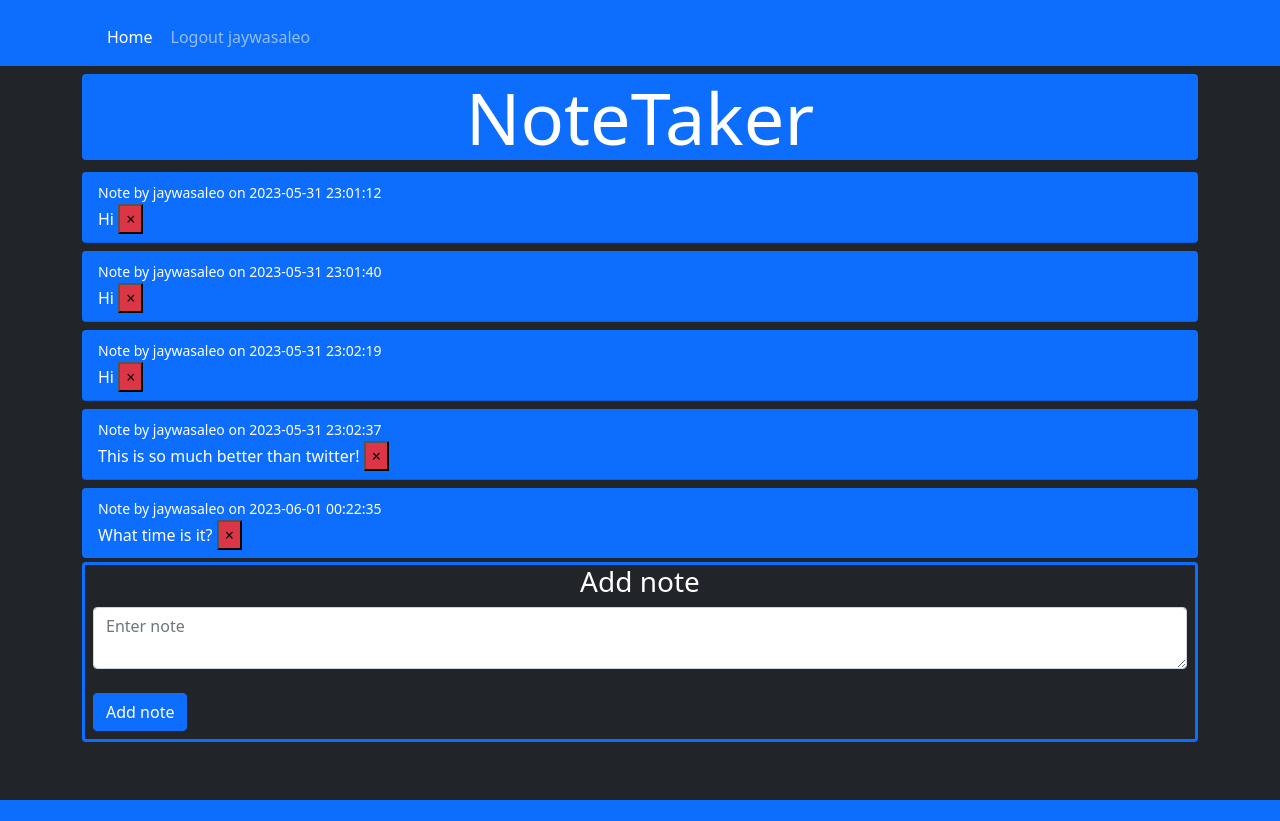
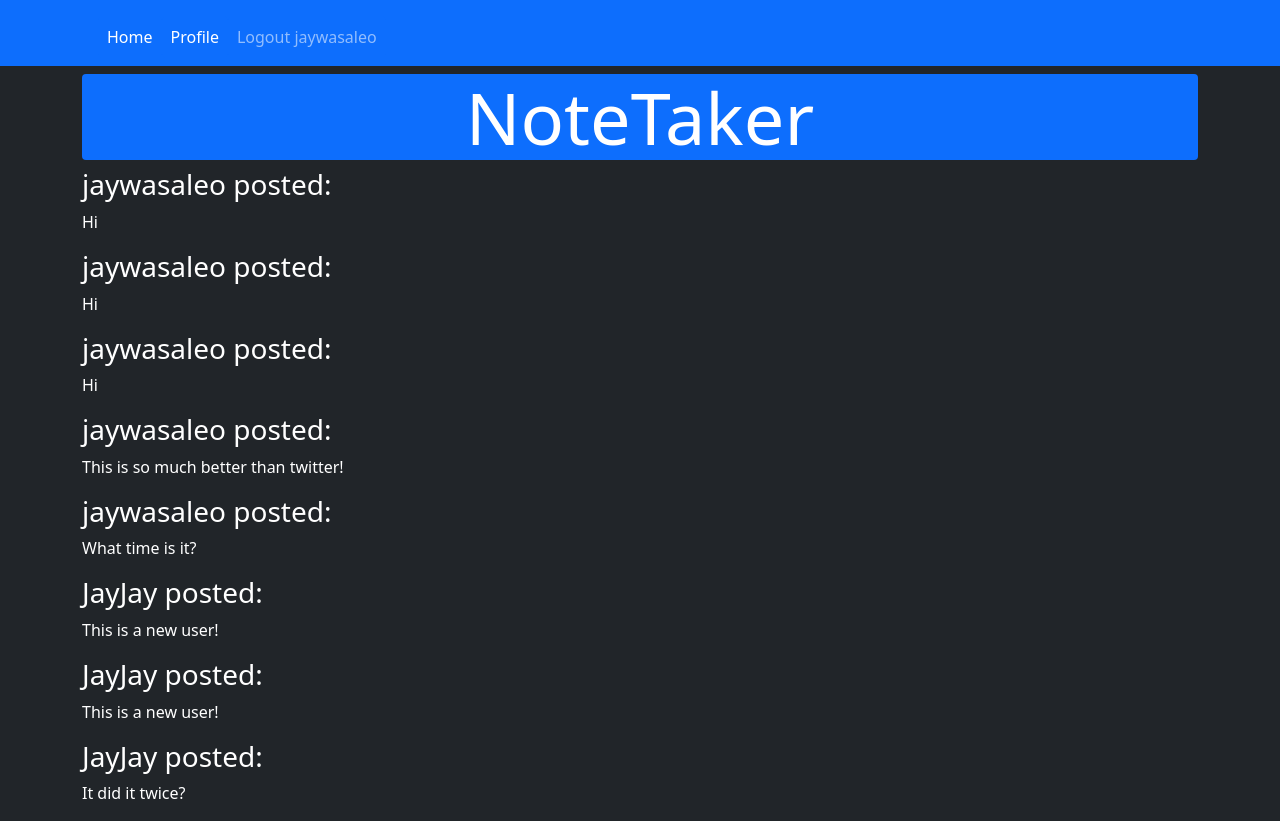
Before and after one commit to jashawnsyce/TestFlaskWebsite, a Flask app: page / in a window 1280 px wide. Before the commit the page ends 800 px from the top, so only its background shows below. Run offline with Flask 3, Linux system fonts and the light colour scheme; a user stored in the database is signed in.

Commit message:
added profile pages. home page now shows all users notes

```diff
--- a/website/templates/base.html
+++ b/website/templates/base.html
@@ -17,7 +17,8 @@
                 <ul class="navbar-nav">
                     {% if user.is_authenticated %}
                     <li class="nav-item"><a class="btn btn-primary nav-link text-white" id="home" href="/">Home</a></li>
-                    <li class="nav-item"><a class="btn btn-primary nav-link" id="logout" href="logout">Logout {{user.username}}</a></li>
+                    <li class="nav-item"><a class="btn btn-primary nav-link text-white" id="user" href="{{ url_for('views.user', username=current_user.username) }}">Profile</a></li>
+                    <li class="nav-item"><a class="btn btn-primary nav-link" id="logout" href="/logout">Logout {{current_user.username}}</a></li>
                     {% else %}
                     <li class="nav-item"><a class="btn btn-primary nav-link" id="login" href="login">Login</a></li>
                     <li class="nav-item"><a class="btn btn-primary nav-link" id="signup" href="signup">Sign Up</a></li>
--- a/website/templates/home.html
+++ b/website/templates/home.html
@@ -1,27 +1,17 @@
-{% extends "base.html" %}
-
-{% block title %}NoteTaker{% endblock %}
+{% extends "base.html" %} {% block title %}Home{% endblock %}
 
 {% block content%}
+
 <h1 class="display-2 text-center bg-primary rounded">
     NoteTaker
 </h1>
-<ul class="list-group list-group-flush" id="notes">
-    {% for note in user.notes %}
-        <li class="list-group-item my-1 rounded bg-primary text-white">
-            <small>Note by {{user.username}} on {{note.date}}</small>
-            <br />
-            {{ note.data }}
-            <button type="button" class="btn-small close bg-danger" onclick="">
-                <span aria-hidden="true">&times;<span>
-            </button>
-        </li>
+{% for note in notelist %}
+    {% for user in userlist %}
+        {% if user.id == note.user_id %}
+            <h3>{{ user.username }} posted: </h3>
+            <p>{{note.data}}</p>
+        {% endif %}
     {% endfor %}
-</ul>
-<form class="pb-2 px-2 border border-primary  border-3 rounded" method="post">
-    <h3 class="text-center" >Add note</h3>
-    <textarea class="form-control" id="note" name="note" placeholder="Enter note"></textarea>
-    <br />
-    <button class="btn btn-primary" type="submit">Add note</button>
-</form>
+{% endfor %}
+
 {% endblock %}
--- a/website/views.py
+++ b/website/views.py
@@ -1,12 +1,16 @@
 from flask import Blueprint, render_template, request, flash
 from flask_login import login_required, current_user
-from .models import Note
+from .models import Note, User
 from . import db
 views = Blueprint('views', __name__)
 
 @views.route('/', methods=['GET', 'POST'])
 @login_required
 def home():
+
+    all_notes = Note.query.all()
+    all_users = User.query.all()
+
     if request.method == 'POST':
         note = request.form.get('note')
         if len(note) < 1:
@@ -16,4 +20,14 @@ def home():
             db.session.add(new_note)
             db.session.commit()
             flash('Note added!', category='success')
-    return render_template("home.html", user=current_user)
+    return render_template("home.html", user=current_user, notelist=all_notes, userlist=all_users)
+
+
+@views.route('u/<username>')
+@login_required
+def user(username):
+    user = User.query.filter_by(username=username).first_or_404()
+    all_notes = Note.query.all()
+    all_users = User.query.all()
+
+    return render_template("user.html", current_user=current_user, user=user, notelist=all_notes, userlist=all_users)
```
Also changed, not shown: website/templates/user.html (+22 -6 lines), instance/database.db.
